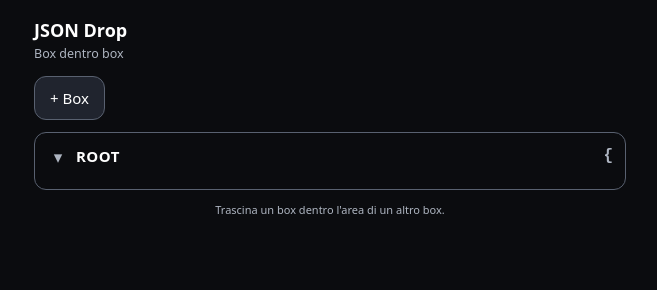
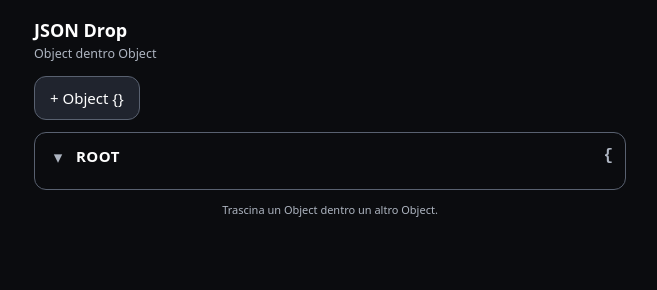
Before and after one commit to InspireEureka/json-drop, a website: page tetris-test.html in a window 1280 px wide. Shown: the whole page, without its empty margins (310-967 px from the left). Drawn offline with Linux system fonts and the light colour scheme.

Commit message:
Make recursive boxes represent JSON objects

```diff
--- a/tetris-test.html
+++ b/tetris-test.html
@@ -15,17 +15,17 @@ button{font:inherit;color:inherit}.add{border:1px solid var(--line);background:v
 .empty{height:10px;display:flex;align-items:center;color:transparent;font-size:1px;pointer-events:none}.root{margin-top:0;border:1px solid var(--line);border-radius:12px;padding:4px}.root>.head{background:transparent}.root>.head .name{letter-spacing:.03em}
 .note{color:var(--muted);font-size:11px;text-align:center;margin-top:12px}
 </style></head><body><main>
-<div class="top"><div><b>JSON Drop</b><small>Box dentro box</small></div></div>
-<button class="add" id="add">+ Box</button>
+<div class="top"><div><b>JSON Drop</b><small>Object dentro Object</small></div></div>
+<button class="add" id="add">+ Object {}</button>
 <section class="box root" id="root">
  <div class="head"><button class="toggle" aria-label="Espandi o comprimi">▾</button><span class="name">ROOT</span><span class="brace">{</span></div>
  <div class="body"></div><div class="close">}</div>
 </section>
-<div class="note">Trascina un box dentro l'area di un altro box.</div>
+<div class="note">Trascina un Object dentro un altro Object.</div>
 </main><script>
 const root=document.querySelector('#root');let seq=0,drag=null,origin=null,dx=0,dy=0;
-function refreshEmpty(body){body.querySelector(':scope > .empty')?.remove();if(!body.querySelector(':scope > .box')){let e=document.createElement('div');e.className='empty';e.textContent='rilascia un box qui';body.append(e)}}
-function makeBox(){const b=document.createElement('section');b.className='box';b.dataset.id=++seq;b.innerHTML='<div class="head"><button class="toggle" aria-label="Espandi o comprimi">▾</button><span class="name">BOX '+seq+'</span><span class="brace">{</span></div><div class="body"></div><div class="close">}</div>';const head=b.querySelector(':scope > .head'),tog=b.querySelector(':scope > .head > .toggle');tog.addEventListener('pointerdown',e=>e.stopPropagation());tog.addEventListener('click',()=>{b.classList.toggle('collapsed');tog.textContent=b.classList.contains('collapsed')?'▸':'▾'});head.addEventListener('pointerdown',start);refreshEmpty(b.querySelector(':scope > .body'));return b}
+function refreshEmpty(body){body.querySelector(':scope > .empty')?.remove();if(!body.querySelector(':scope > .box')){let e=document.createElement('div');e.className='empty';e.textContent='rilascia un Object qui';body.append(e)}}
+function makeBox(){const b=document.createElement('section');b.className='box';b.dataset.id=++seq;b.innerHTML='<div class="head"><button class="toggle" aria-label="Espandi o comprimi">▾</button><span class="name">Object '+seq+'</span><span class="brace">{</span></div><div class="body"></div><div class="close">}</div>';const head=b.querySelector(':scope > .head'),tog=b.querySelector(':scope > .head > .toggle');tog.addEventListener('pointerdown',e=>e.stopPropagation());tog.addEventListener('click',()=>{b.classList.toggle('collapsed');tog.textContent=b.classList.contains('collapsed')?'▸':'▾'});head.addEventListener('pointerdown',start);refreshEmpty(b.querySelector(':scope > .body'));return b}
 document.querySelector('#add').onclick=()=>{const b=makeBox(),body=root.querySelector(':scope > .body');body.append(b);refreshEmpty(body)}
 function start(e){if(e.target.closest('button'))return;drag=e.currentTarget.parentElement;origin=drag.parentElement;const r=drag.getBoundingClientRect();dx=e.clientX-r.left;dy=e.clientY-r.top;drag.style.left=r.left+'px';drag.style.top=r.top+'px';drag.style.height=r.height+'px';drag.classList.add('dragging');drag.setPointerCapture(e.pointerId);drag.addEventListener('pointermove',move);drag.addEventListener('pointerup',end,{once:true});e.preventDefault()}
 function targetAt(x,y){return document.elementsFromPoint(x,y).map(el=>el.closest?.('.body')).find(body=>body&&!drag.contains(body))}
```
